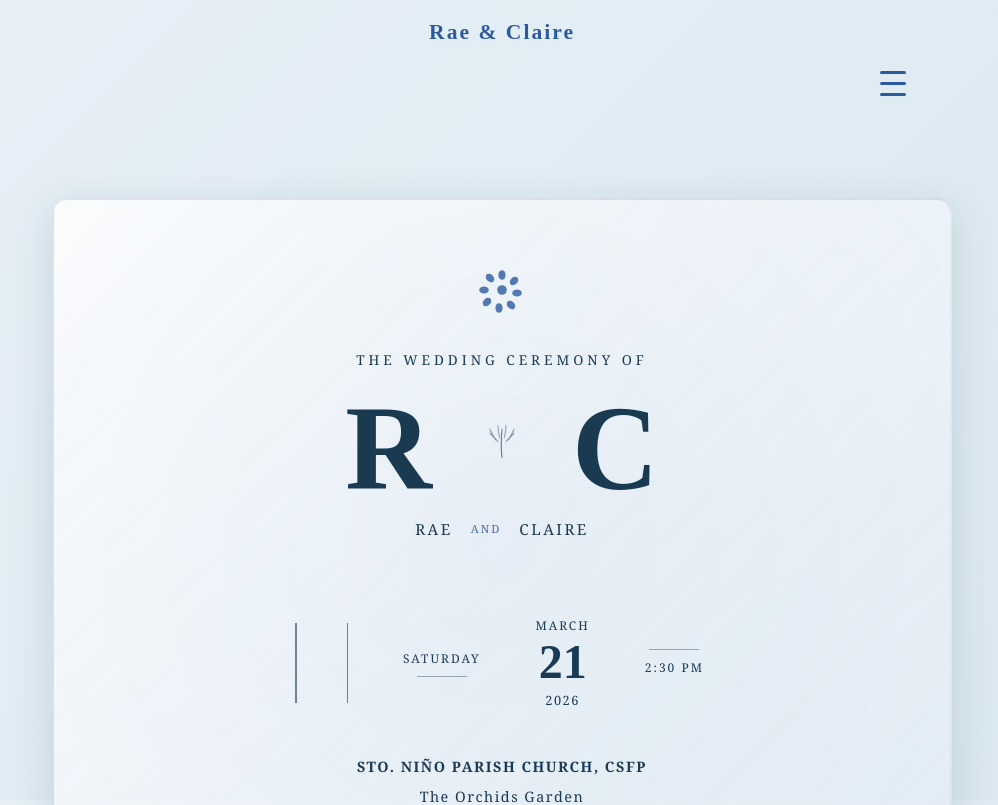
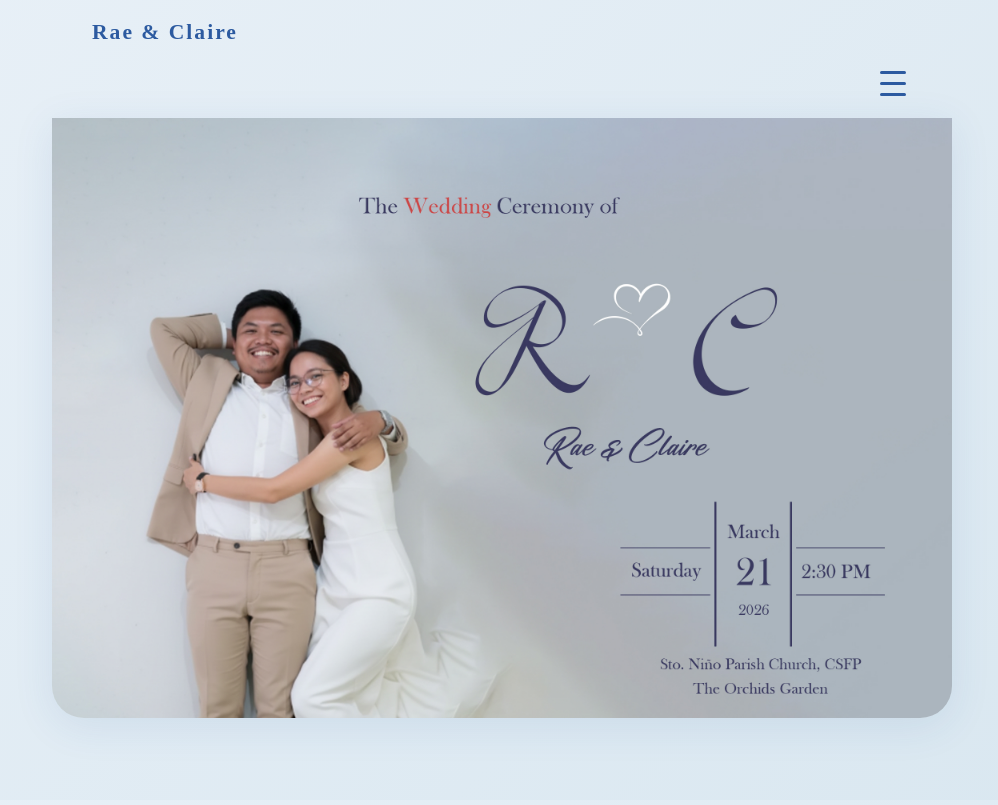
Before and after one commit to joparungaostudent-cell/raeandclaireinv, a React (Vite) app: page / in a window 1280 px wide. Shown: the top 805 px of the page, without its empty margins (138-1136 px from the left). Built offline with nearby package versions, Linux system fonts and the light colour scheme.

Commit message:
weddinginvitation1

```diff
--- a/src/App.css
+++ b/src/App.css
@@ -1,3 +1,22 @@
+.hero-image-container {
+  width: 100%;
+  max-width: 1200px;
+  margin: 0 auto 32px auto;
+  padding: 0;
+  display: flex;
+  justify-content: center;
+  align-items: center;
+}
+.hero-image-container img {
+  width: 100%;
+  height: auto;
+  max-height: 600px;
+  object-fit: cover;
+  display: block;
+  margin: 0 auto;
+  border-radius: 0 0 32px 32px;
+  box-shadow: 0 8px 40px rgba(44,90,160,0.10);
+}
 /* Principal Sponsors Section */
 .principal-sponsors-section {
   background: linear-gradient(135deg, rgba(232,240,247,.4), rgba(217,231,240,.4));
@@ -104,10 +123,18 @@
     opacity: 1;
   }
 }
-/* Timeline content spacing for left/right alternation */
-.timeline-content {
-  background: none;
-  display: block;
+
+body {
+  margin: 0;
+  font-family: 'Georgia', serif;
+  background: #acb9c8;
+  background-attachment: fixed;
+  color: #1a3a52;
+  line-height: 1.6;
+  min-height: 100vh;
+  display: flex;
+  justify-content: center;
+  align-items: flex-start;
 }
 
 @media (min-width: 769px) {
@@ -419,7 +446,7 @@ html {
 body {
   margin: 0;
   font-family: 'Georgia', serif;
-  background: linear-gradient(135deg, #e8f0f7 0%, #d9e7f0 100%);
+  background: #acb9c8;
   background-attachment: fixed;
   color: #1a3a52;
   line-height: 1.6;
@@ -453,7 +480,7 @@ body {
   .navbar {
     z-index: 1200;
   }
-}
+
 
 /* Brand/couple name on the left */
 .nav-brand {
--- a/src/App.jsx
+++ b/src/App.jsx
@@ -53,74 +53,21 @@ export default function App() {
         </div>
       </nav>
 
-      <section className="hero reveal" id="home">
-        <div className="hero-top-decor">
-          <svg className="blue-flower-decoration" viewBox="0 0 100 100" xmlns="http://www.w3.org/2000/svg">
-            <g>
-              <circle cx="50" cy="50" r="8" fill="#2c5aa0"/>
-              <ellipse cx="50" cy="25" rx="6" ry="8" fill="#2c5aa0"/>
-              <ellipse cx="70" cy="35" rx="6" ry="8" fill="#2c5aa0" transform="rotate(45 70 35)"/>
-              <ellipse cx="75" cy="55" rx="6" ry="8" fill="#2c5aa0" transform="rotate(90 75 55)"/>
-              <ellipse cx="65" cy="75" rx="6" ry="8" fill="#2c5aa0" transform="rotate(135 65 75)"/>
-              <ellipse cx="45" cy="80" rx="6" ry="8" fill="#2c5aa0" transform="rotate(180 45 80)"/>
-              <ellipse cx="25" cy="70" rx="6" ry="8" fill="#2c5aa0" transform="rotate(225 25 70)"/>
-              <ellipse cx="20" cy="50" rx="6" ry="8" fill="#2c5aa0" transform="rotate(270 20 50)"/>
-              <ellipse cx="30" cy="30" rx="6" ry="8" fill="#2c5aa0" transform="rotate(315 30 30)"/>
-            </g>
-          </svg>
-        </div>
-
-        <p className="ceremony-header">THE WEDDING CEREMONY OF</p>
-
-        <div className="hero-names-wrapper">
-          <div className="names-top">
-            <span className="initial-large">R</span>
-            <svg className="flower-divider" viewBox="0 0 100 100" xmlns="http://www.w3.org/2000/svg">
-              <path d="M 50 70 Q 48 55 50 35" stroke="#1a3a52" strokeWidth="1.2" fill="none" strokeLinecap="round"/>
-              <path d="M 45 50 Q 40 45 35 40" stroke="#1a3a52" strokeWidth="1.2" fill="none" strokeLinecap="round"/>
-              <path d="M 55 50 Q 60 45 65 40" stroke="#1a3a52" strokeWidth="1.2" fill="none" strokeLinecap="round"/>
-              <path d="M 42 48 Q 38 42 35 35" stroke="#1a3a52" strokeWidth="1" fill="none" strokeLinecap="round"/>
-              <path d="M 58 48 Q 62 42 65 35" stroke="#1a3a52" strokeWidth="1" fill="none" strokeLinecap="round"/>
-              <path d="M 47 45 Q 45 38 45 30" stroke="#1a3a52" strokeWidth="0.8" fill="none" strokeLinecap="round"/>
-              <path d="M 53 45 Q 55 38 55 30" stroke="#1a3a52" strokeWidth="0.8" fill="none" strokeLinecap="round"/>
-            </svg>
-            <span className="initial-large">C</span>
-          </div>
-          <div className="names-bottom">
-            <span className="full-name">RAE</span>
-            <span className="name-separator">AND</span>
-            <span className="full-name">CLAIRE</span>
-          </div>
-        </div>
-
-        <div className="formal-date-section">
-          <div className="date-layout">
-            <div className="date-left">
-              <span className="date-day">SATURDAY</span>
-              <div className="date-line"></div>
-            </div>
-            <div className="date-vertical-divider"></div>
-            <div className="date-middle">
-              <span className="date-month">MARCH</span>
-              <span className="date-number">21</span>
-              <span className="date-year">2026</span>
-            </div>
-            <div className="date-vertical-divider"></div>
-            <div className="date-right">
-              <div className="date-line"></div>
-              <span className="date-time">2:30 PM</span>
-            </div>
-          </div>
-        </div>
-
-        <div className="ceremony-venues">
-          <p className="venue-church">Sto. Niño Parish Church, CSFP</p>
-          <p className="venue-reception">The Orchids Garden</p>
-        </div>
-
-
-
-
+      <section className="hero-image-container" id="home">
+        <img
+          src="./src/assets/landing.jpg"
+          alt="Wedding Hero"
+          style={{
+            width: '100%',
+            height: 'auto',
+            maxHeight: '600px',
+            objectFit: 'cover',
+            display: 'block',
+            margin: '0 auto',
+            borderRadius: '0 0 32px 32px',
+            boxShadow: '0 8px 40px rgba(44,90,160,0.10)'
+          }}
+        />
       </section>
 
       <section className="reveal" id="details">
@@ -464,6 +411,17 @@ export default function App() {
         <p>With love and joy,</p>
         <h3>Rae & Claire</h3>
         <p className="footer-date">March 21, 2026</p>
+        <p style={{ fontSize: '0.78rem', color: '#a0adc0', marginTop: '10px', marginBottom: 0, textAlign: 'center', letterSpacing: '0.01em' }}>
+          © 2026 J&amp;M Dev |{' '}
+          <a
+            href="https://www.facebook.com/joshua.parungao.930542"
+            target="_blank"
+            rel="noopener noreferrer"
+            style={{ color: '#a0adc0', textDecoration: 'none', fontWeight: 400 }}
+          >
+            Joshua Parungao
+          </a>
+        </p>
       </footer>
 
     </div>
```
Also changed, not shown: src/assets/landing.jpg (added).
